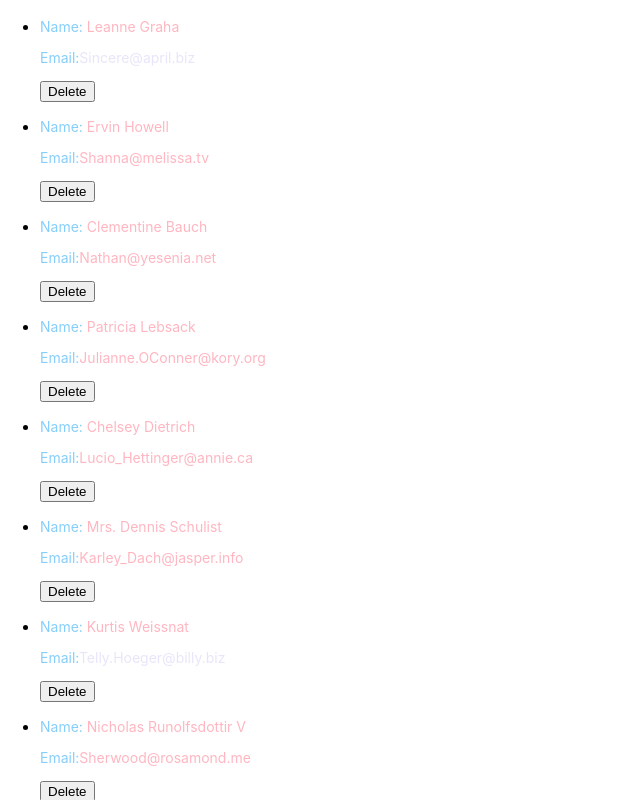
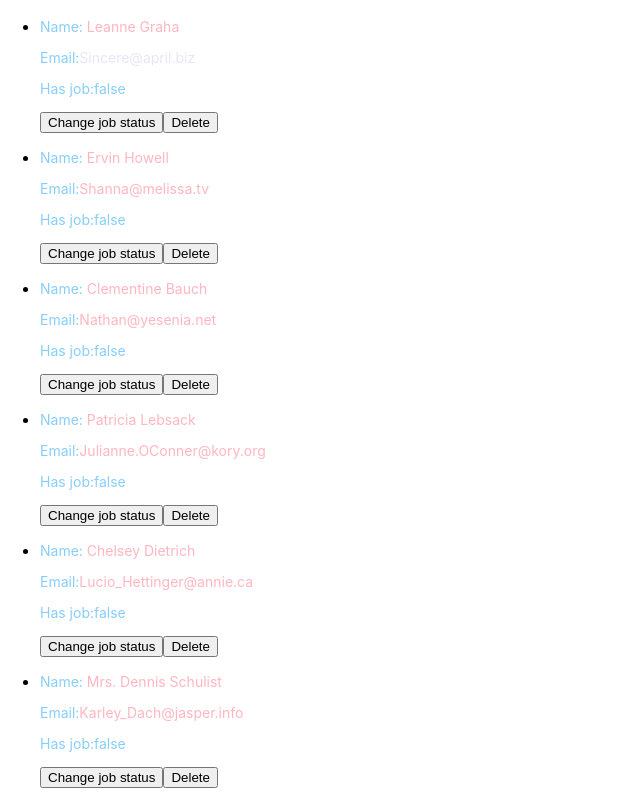
Before and after one commit to pelmeshek91/react-practice, a React (Create React App) app: page / in a window 1280 px wide. Both pictures are taken after a click on the button "Show uses list". Shown: the top 800 px of the page, without its empty margins (0-640 px from the left). Built offline with nearby package versions, Linux system fonts and the light colour scheme.

Commit message:
add new btn

```diff
--- a/src/Data/users.js
+++ b/src/Data/users.js
@@ -1,6 +1,7 @@
 export const users = [
   {
     id: '5b9289',
+    hasJob: false,
     name: 'Leanne Graha',
     username: 'Bret',
     email: 'Sincere@april.biz',
@@ -24,6 +25,7 @@ export const users = [
   },
   {
     id: 'b477dc',
+    hasJob: false,
     name: 'Ervin Howell',
     username: 'Antonette',
     email: 'Shanna@melissa.tv',
@@ -47,6 +49,7 @@ export const users = [
   },
   {
     id: 'afe2b5',
+    hasJob: false,
     name: 'Clementine Bauch',
     username: 'Samantha',
     email: 'Nathan@yesenia.net',
@@ -70,6 +73,7 @@ export const users = [
   },
   {
     id: '4a95f5',
+    hasJob: false,
     name: 'Patricia Lebsack',
     username: 'Karianne',
     email: 'Julianne.OConner@kory.org',
@@ -93,6 +97,7 @@ export const users = [
   },
   {
     id: '1a3403',
+    hasJob: false,
     name: 'Chelsey Dietrich',
     username: 'Kamren',
     email: 'Lucio_Hettinger@annie.ca',
@@ -116,6 +121,7 @@ export const users = [
   },
   {
     id: 'f642eb',
+    hasJob: false,
     name: 'Mrs. Dennis Schulist',
     username: 'Leopoldo_Corkery',
     email: 'Karley_Dach@jasper.info',
@@ -139,6 +145,7 @@ export const users = [
   },
   {
     id: 'af95da',
+    hasJob: false,
     name: 'Kurtis Weissnat',
     username: 'Elwyn.Skiles',
     email: 'Telly.Hoeger@billy.biz',
@@ -162,6 +169,7 @@ export const users = [
   },
   {
     id: '867fbf',
+    hasJob: false,
     name: 'Nicholas Runolfsdottir V',
     username: 'Maxime_Nienow',
     email: 'Sherwood@rosamond.me',
@@ -185,6 +193,7 @@ export const users = [
   },
   {
     id: '888a5f',
+    hasJob: false,
     name: 'Glenna Reichert',
     username: 'Delphine',
     email: 'Chaim_McDermott@dana.io',
@@ -208,6 +217,7 @@ export const users = [
   },
   {
     id: '8335b7',
+    hasJob: false,
     name: 'Clementina DuBuque',
     username: 'Moriah.Stanton',
     email: 'Rey.Padberg@karina.biz',
--- a/src/components/App.jsx
+++ b/src/components/App.jsx
@@ -18,13 +18,30 @@ export class App extends Component {
       users: prevState.users.filter(user => userId !== user.id),
     }));
   };
+  changeJobStatus = userId => {
+    this.setState(prevState => ({
+      users: prevState.users.map(user => {
+        if (userId === user.id) {
+          return {
+            ...user,
+            hasJob: !user.hasJob,
+          };
+        }
+        return user;
+      }),
+    }));
+  };
   render() {
     const { isListShown, users } = this.state;
 
     return (
       <>
         {isListShown ? (
-          <UserList users={users} deleteUser={this.deleteUser} />
+          <UserList
+            users={users}
+            deleteUser={this.deleteUser}
+            changeJobStatus={this.changeJobStatus}
+          />
         ) : (
           <Button
             type="button"
--- a/src/components/User/User.jsx
+++ b/src/components/User/User.jsx
@@ -1,6 +1,10 @@
 import PropTypes from 'prop-types';
 import { Text, Value } from './User.styled';
-export const User = ({ user: { name, email, id }, deleteUser }) => {
+export const User = ({
+  user: { name, email, id, hasJob },
+  changeJobStatus,
+  deleteUser,
+}) => {
   const isViolet = email.includes('biz');
 
   return (
@@ -11,6 +15,11 @@ export const User = ({ user: { name, email, id }, deleteUser }) => {
       <Text>
         Email:<Value isViolet={isViolet}>{email}</Value>
       </Text>
+      <Text>
+        Has job:
+        <span>{hasJob.toString()}</span>
+      </Text>
+      <button onClick={() => changeJobStatus(id)}>Change job status</button>
       <button onClick={() => deleteUser(id)}>Delete</button>
     </>
   );
--- a/src/components/UserList/UserList.jsx
+++ b/src/components/UserList/UserList.jsx
@@ -1,13 +1,17 @@
 import { User } from '../User/User';
 import PropTypes from 'prop-types';
 
-export const UserList = ({ users, deleteUser }) => {
+export const UserList = ({ users, deleteUser, changeJobStatus }) => {
   return (
     <ul>
       {users.map(user => {
         return (
           <li key={user.id}>
-            <User user={user} deleteUser={deleteUser} />
+            <User
+              user={user}
+              deleteUser={deleteUser}
+              changeJobStatus={changeJobStatus}
+            />
           </li>
         );
       })}
```
